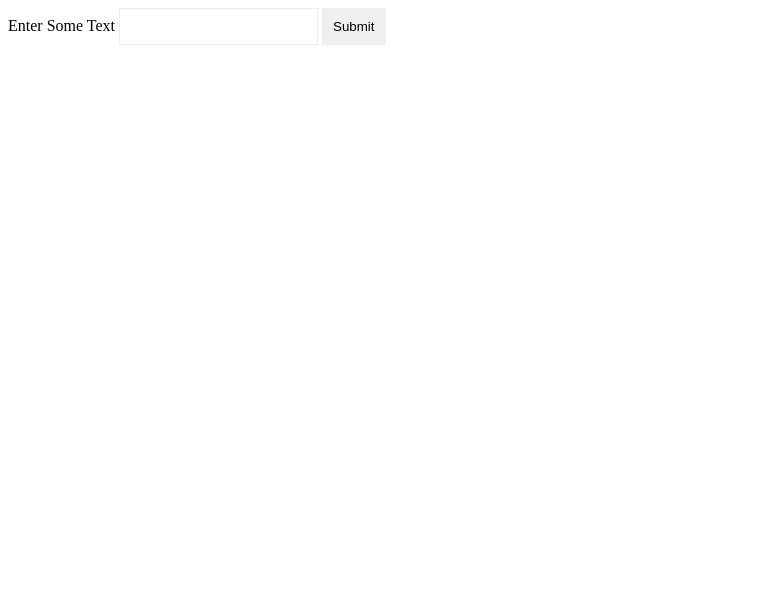
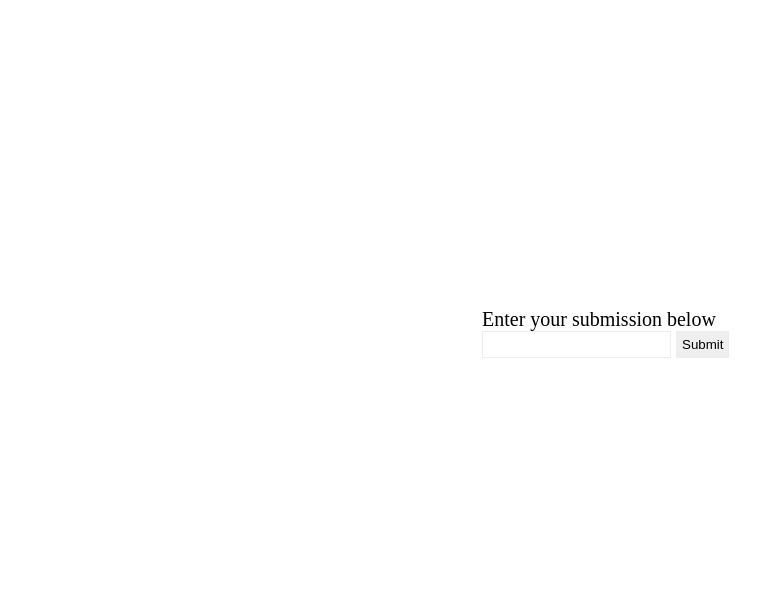
Before and after one commit to RoyEun/simple-node-server, a website: page public/app/index.html in a window 1280 px wide. Shown: the whole page, without its empty margins (0-784 px from the left). Drawn offline with Linux system fonts and the light colour scheme.

Commit message:
Center the app and success page

```diff
--- a/public/app/index.css
+++ b/public/app/index.css
@@ -1,4 +1,33 @@
 input {
   border: 1px solid #eee;
-  padding: 10px;
+  padding: 5px;
 }
+
+.form-container {
+  width: 25%;
+  height: 50%;
+  margin: 0 auto;
+  padding: 300px;
+  position: relative;
+}
+
+form {
+  display: inline-block;
+  font-size: 20px;
+}
+
+form:nth-child(1) {
+  float:left;
+  width:250px;
+}
+
+form:nth-child(2){
+  display: inline-block;
+  margin:0 auto;
+  width:250px;
+}
+
+form:nth-child(3){
+  float:right;
+  width:250px;
+}
--- a/public/app/index.html
+++ b/public/app/index.html
@@ -6,11 +6,12 @@
     <script src="/public/app/index.js"></script>
   </head>
   <body>
-    <form action="/print" method="post">
-      <div>
-        <label for="text"> Enter Some Text </label>
+    <div class="form-container">
+      <form action="/print" method="post">
+        <label for="text"> Enter your submission below </label>
         <input type="text" name="text">
         <input type="submit">
+      </form>
       </div>
     </form>
   </body>
--- a/public/success/index.css
+++ b/public/success/index.css
@@ -1,5 +1,13 @@
-body {
-  border: 1px solid #ccc;
-  padding: 5px;
-  color: green;
+p {
+  text-align: center;
+  padding-top: 50%;
+  font-size: 20px;
 }
+
+.response-container {
+  width: 640px;
+  height: auto;
+  margin: 0 auto;
+  padding: 1em;
+  position: relative;
+}
```
Also changed, not shown: public/success/index.html (+3 -1 lines).
